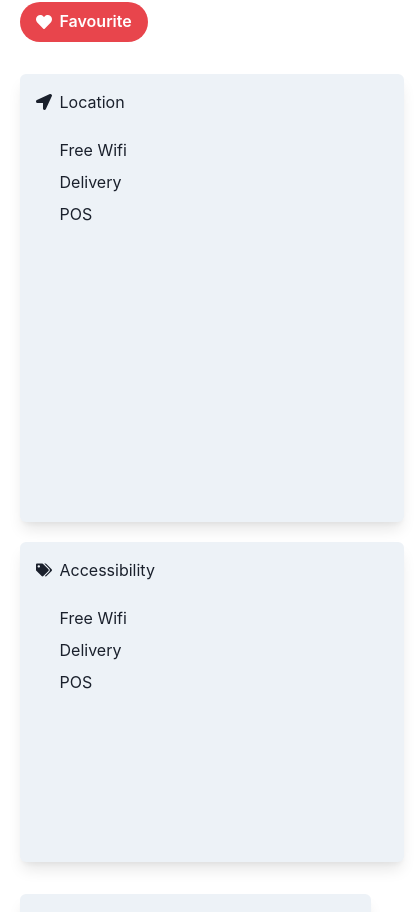
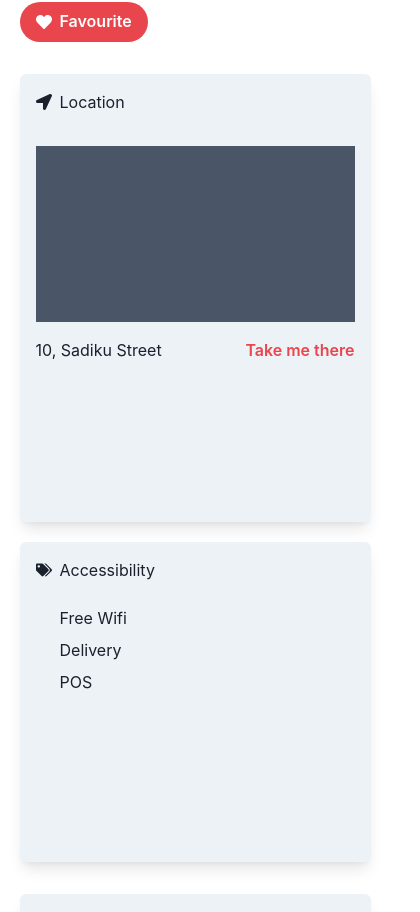
Before and after one commit to food-explorer/foodie-app, a Next.js app: page /posts/1 in a window 390 px wide. Shown: the part 406-1318 px from the top of the page, 420 px wide, since content can reach past the window. Built offline with nearby package versions, Linux system fonts and the light colour scheme.

Commit message:
make single post cards responsive

```diff
--- a/pages/posts/[slug].tsx
+++ b/pages/posts/[slug].tsx
@@ -35,11 +35,10 @@ const Comment = () => {
 const Comments = () => {
   return (
     <Box
-      w="md"
-      maxW="md"
+      w='md'
       minH="md"
       p="6"
-      mt='8'
+      mt="8"
       bg="gray.100"
       boxShadow="lg"
       borderRadius="md"
@@ -72,9 +71,9 @@ const Comments = () => {
 const Access = () => {
   return (
     <Box
-      w="sm"
-      maxW="inherit"
+      w='sm'
       minH="xs"
+      maxW='100%'
       p="4"
       bg="gray.100"
       boxShadow="lg"
@@ -97,7 +96,7 @@ const Location = () => {
   return (
     <Box
       w="sm"
-      maxW="sm"
+      maxW="100%"
       minH="md"
       p="4"
       bg="gray.100"
@@ -108,11 +107,11 @@ const Location = () => {
         <Icon as={FaLocationArrow} />
         <Text>Location</Text>
       </HStack>
-      <VStack alignItems="flex-start" p="6">
-        <Text>Free Wifi</Text>
-        <Text>Delivery</Text>
-        <Text>POS</Text>
-      </VStack>
+      <Box mt='8' w="100%" bg="gray.600" h="44"></Box>
+      <Flex justifyContent='space-between' mt='4'>
+        <Text>10, Sadiku Street</Text>
+        <Button variant="link">Take me there</Button>
+      </Flex>
     </Box>
   );
 };
@@ -134,7 +133,7 @@ const ViewPost = () => {
       </HStack>
       <Box width="90%" margin="2rem auto">
         <Flex justifyContent="space-between" flexWrap="wrap">
-          <Box w={{md: '100%', xl: '60%'}}>
+          <Box w={{ base: '100%', md: "100%", xl: "60%" }}>
             <VStack spacing="4" alignItems="flex-start">
               <Heading>White House & Dine</Heading>
               <HStack spacing="4">
@@ -145,7 +144,7 @@ const ViewPost = () => {
                 Favourite
               </Button>
             </VStack>
-            <SimpleGrid minChildWidth='400px' spacing='20px' mt='8'>
+            <SimpleGrid minChildWidth={['100%', '380px']} spacing="20px" mt="8">
               <Location />
               <Access />
             </SimpleGrid>
```
